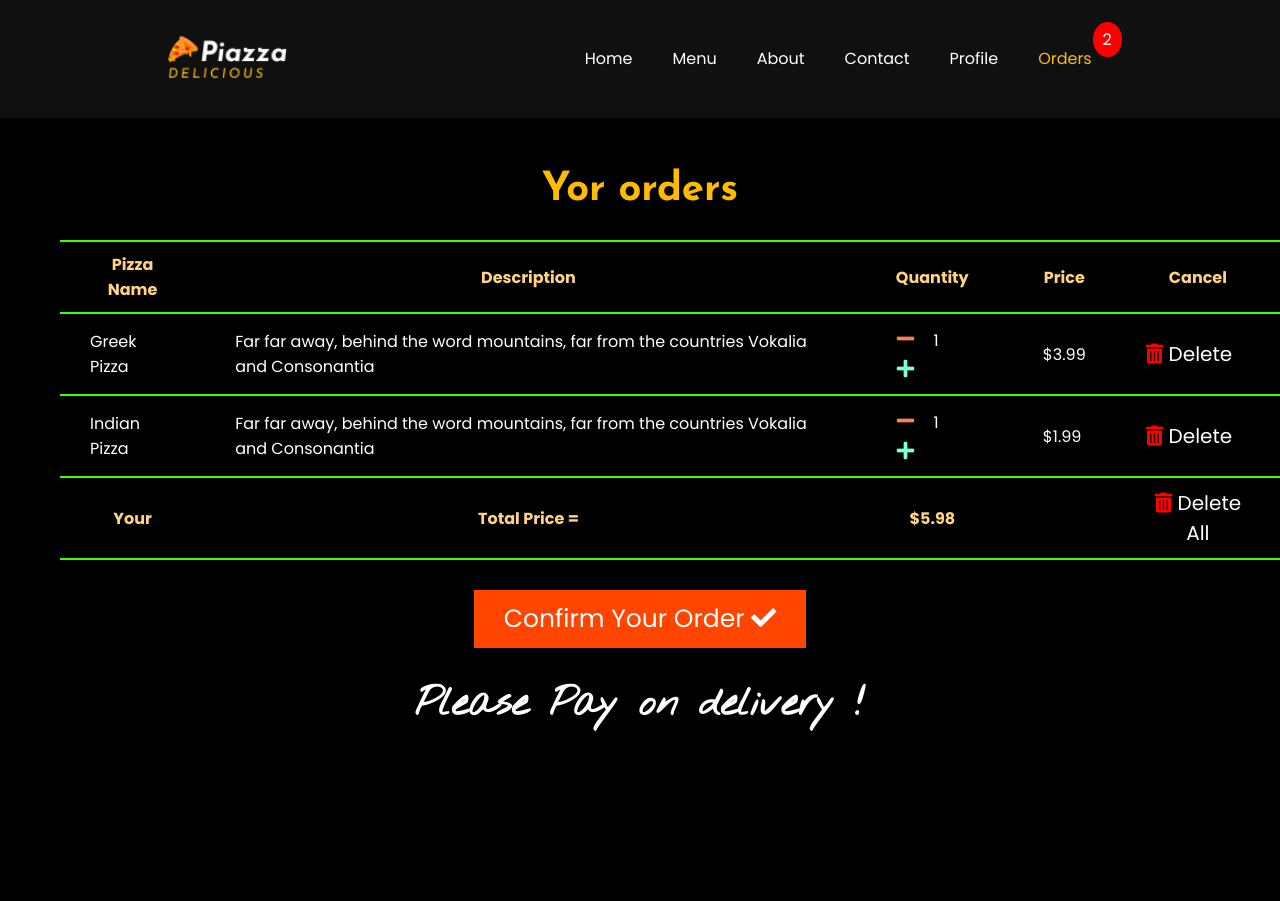
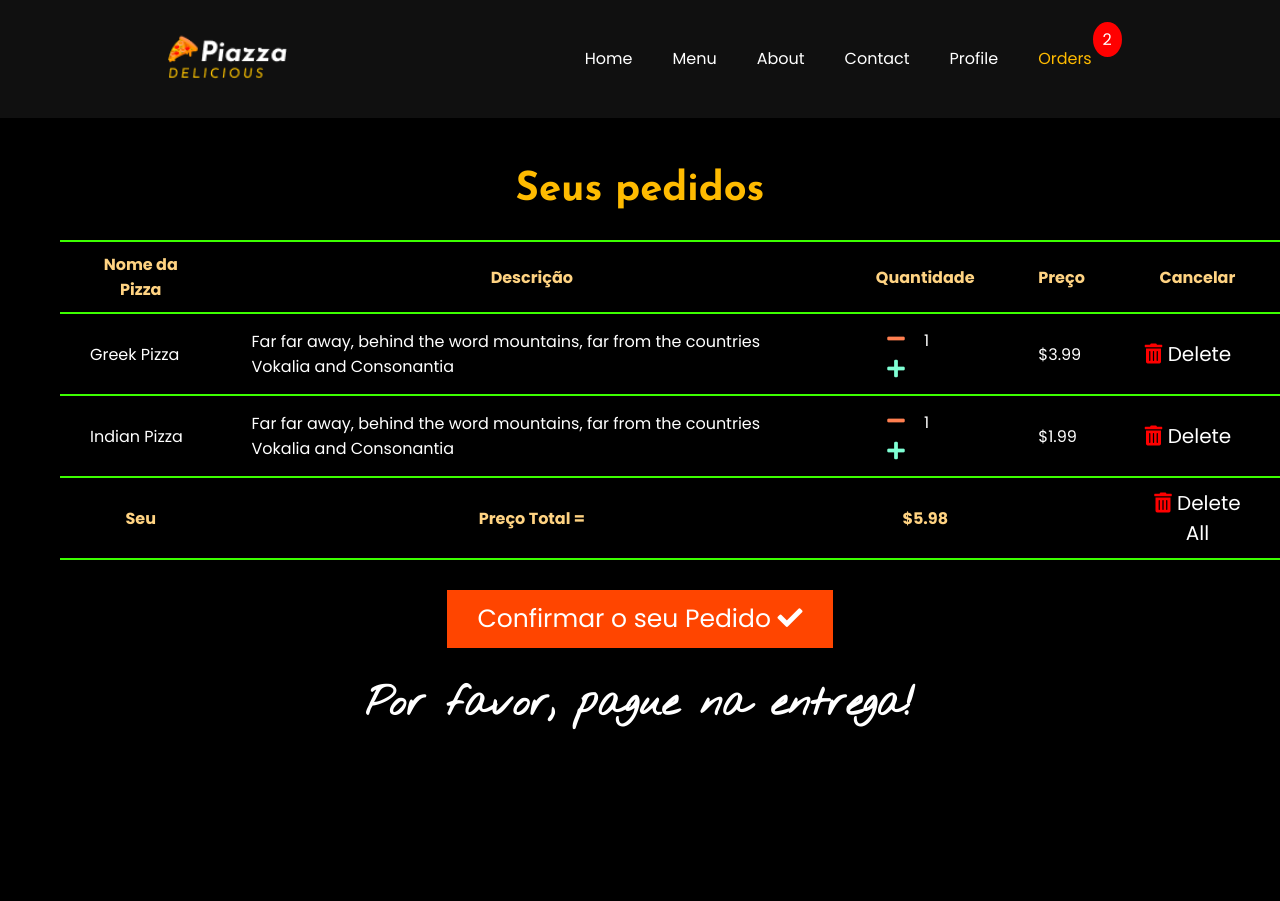
Before and after one commit to heitor-exe/TrabalhoPizzaria, a Django app: page /orders/ in a window 1280 px wide. Run offline with Django 3.2, Linux system fonts and the light colour scheme; a user stored in the database is signed in; data comes from the database, SQL or seed files in the repository; some web fonts are replaced.

Commit message:
Update orders.html

```diff
--- a/templates/Home/orders.html
+++ b/templates/Home/orders.html
@@ -5,16 +5,16 @@
 <section id="orders">
 {% if order %}
     {% if firstobjectofcurrentuser.order_confirmed == False %}
-    <h1>Yor orders</h1>
+    <h1>Seus pedidos</h1>
     <div class="table__orders__container">
         <div class="table__orders">
             <table>
                 <tr>
-                    <th>Pizza Name</th>
-                    <th>Description</th>
-                    <th>Quantity</th>
-                    <th>Price</th>
-                    <th>Cancel</th>
+                    <th>Nome da Pizza</th>
+                    <th>Descrição</th>
+                    <th>Quantidade</th>
+                    <th>Preço</th>
+                    <th>Cancelar</th>
                 </tr>
             {% for pizza in order %}
                 <tr>
@@ -44,8 +44,8 @@
                 </tr>
             {% endfor %}
             <tr>
-                <th>Your</th>
-                <th>Total Price =</th>
+                <th>Seu</th>
+                <th>Preço Total =</th>
                 <th>${{total_price}}</th>
                 <th></th>
                 <th>
@@ -61,19 +61,19 @@
     <div class="confirm_orders">
         <form action="/orderConfirmed/" method="POST">
         {% csrf_token %}
-            <button type="submit">Confirm Your Order <i class="fas fa-check"></i></button>
+            <button type="submit">Confirmar o seu Pedido <i class="fas fa-check"></i></button>
         </form>
     </div>
-    <h4>Please Pay on delivery !</h4>
+    <h4>Por favor, pague na entrega!</h4>
     {% else %}
-        <h1 class="confirmed_bill">Your Oeder Has Been confirmed Successfully <i class="fas fa-check"></i></h1>
+        <h1 class="confirmed_bill">Seu Pedido foi Confirmado com Sucesso <i class="fas fa-check"></i></h1>
         <div class="bill_container">
             <div class="bill_box">
                 <table>
                     <tr>
-                        <th>Pizza Name</th>
-                        <th>Pizza Quantity</th>
-                        <th>Pizza Price</th>
+                        <th>Nome da Pizza</th>
+                        <th>Quantidade da Pizza</th>
+                        <th>Preço da Pizza</th>
                     </tr>
                     {% for pizza in order %}
                     <tr>
@@ -84,7 +84,7 @@
                     {% endfor %}
                     <tr>
                         <td></td>
-                        <td>Your Total Price =</td>
+                        <td>Preço Total =</td>
                         <td>${{total_price}}</td>
                     </tr>
                 </table>
@@ -92,11 +92,11 @@
         </div>
         <form action="/deleteAllOrder/" method="POST">
         {% csrf_token %}
-            <button class="cancel_all_order" type="submit"><i class="fas fa-times"></i> Cancel your order !</button>
+            <button class="cancel_all_order" type="submit"><i class="fas fa-times"></i> Cancelar o Seu Pedido!</button>
         </form>
     {% endif %}
 {% else %}
-<h4>No Orders Yet ! Plesae Make At Least One <a href="/menu/">Order</a></h4>
+<h4>Ainda não foi feito nenhum pedido! Por favor, faça ao menos um. <a href="/menu/">Order</a></h4>
 {% endif %}
 </section>
 {% endblock body %}
```
